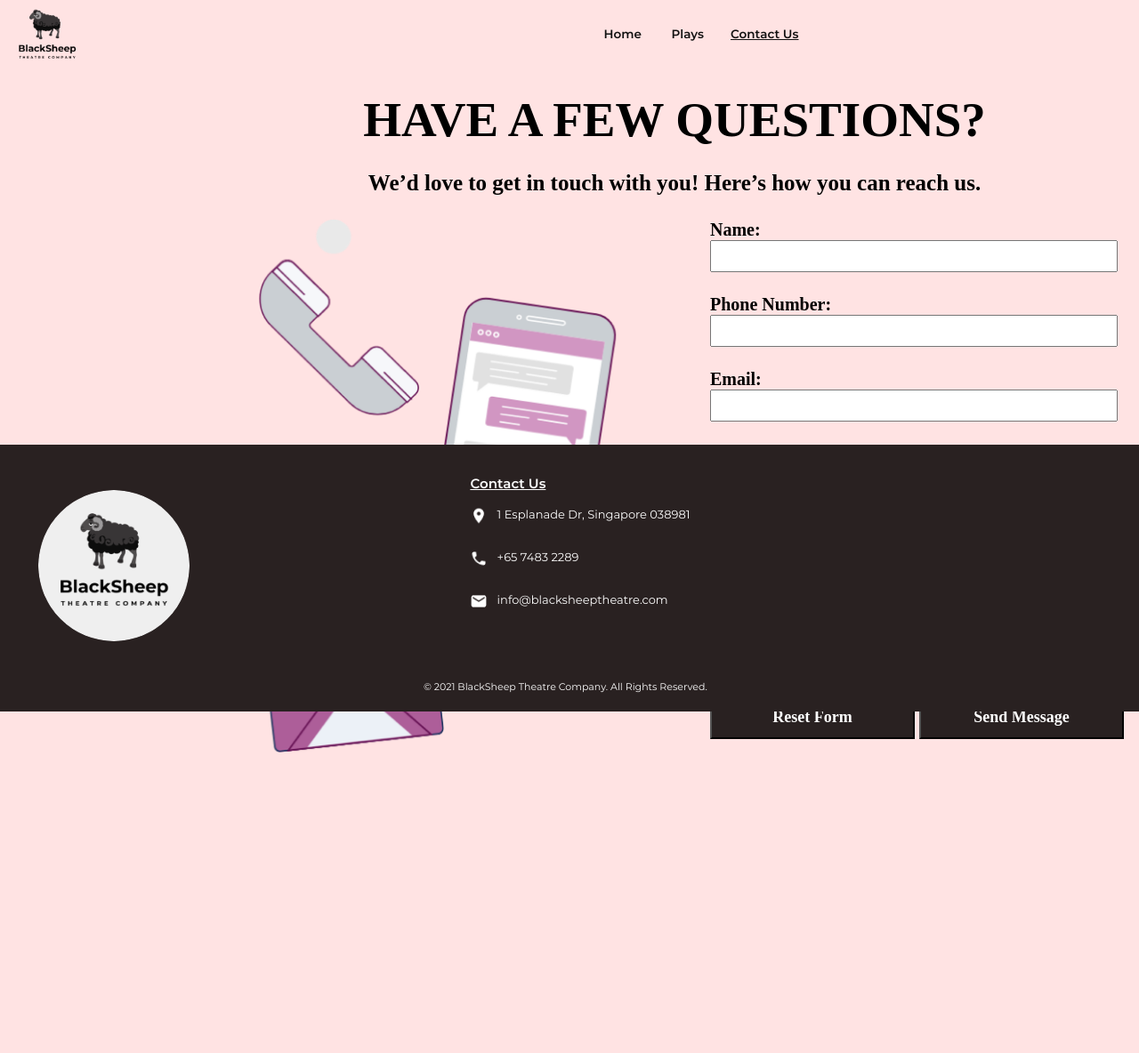
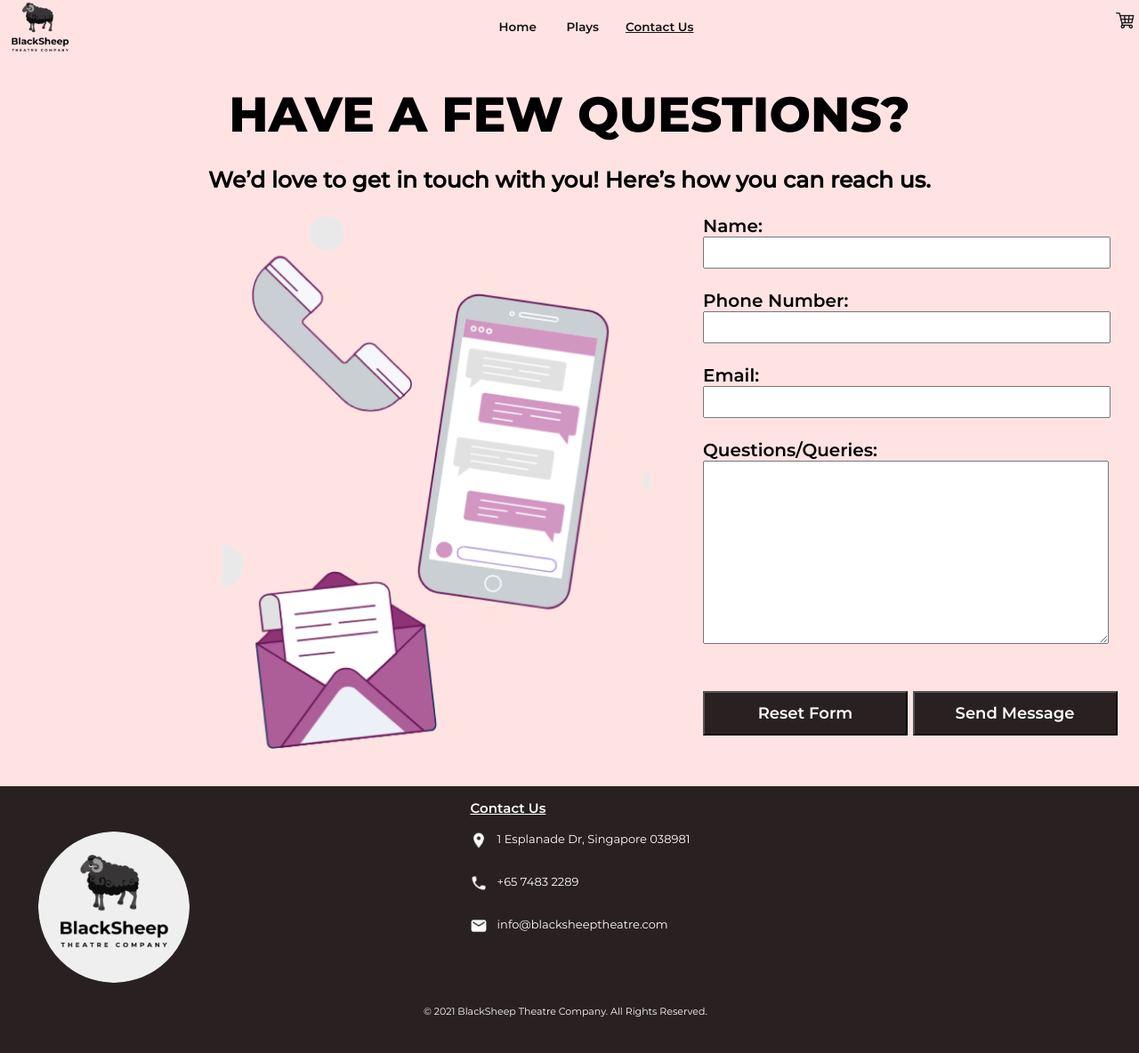
Before and after one commit to preksha99/WebApp-Project-The-BlackSheep-Theatre-Company, a PHP site: page /contact.html in a window 1280 px wide; the page is wider, and only the part inside the window is pictured. Shown: that part at 89% size. Before the commit the page ends 846 px from the top of that part, so only its background shows below. Run offline with PHP 8.4, Linux system fonts and the light colour scheme.

Commit message:
Alignment Fixes

```diff
--- a/main/contact.html
+++ b/main/contact.html
@@ -47,6 +47,8 @@
 				<script type = "text/javascript"  src = "js/contact_validation_registry.js" ></script>
 				</div>
 			</div>
+      <br>
+      <br>
             <footer>
                 <a style="float:left" href="#">
                     <div class="logo-image-round">
--- a/main/style.css
+++ b/main/style.css
@@ -25,9 +25,12 @@
 
 body {font-family:Montserrat-SemiBold, Montserrat-Medium, Montserrat-Regular, Montserrat-Bold, Montserrat-Black, Montserrat-ExtraBold;
     background-color:#FFE3E3;
-	width: 80%;
-	min-width:1500px;
-
+	width: 100%;
+  margin: 0px auto;
+  align-items:center;
+	min-width:800px;
+  /* max-width: 100%; */
+  overflow-x: hidden;
 }
 #nav {
   font-family:Montserrat-SemiBold;
@@ -76,9 +79,9 @@
   /* End navigation bar styling. */
 
 footer {
-  position: fixed;
-  left: 0;
-  bottom: 0;
+  position: relative;
+  left: 0%;
+  bottom: 0%;
   width: 100%;
   height: 300px;
   background-color: #292121;
@@ -163,7 +166,7 @@
 
 
 #headingtext {
-	font-family: Montserrat;
+	font-family: Montserrat-ExtraBold;
 	font-style: normal;
 	color: #000000;
 	font-weight: 800;
@@ -172,12 +175,13 @@
 	position:relative;
 }
 #headingtext p {
+  font-family: Montserrat-Medium;
 	font-weight: 600;
 	font-size: 25px;
 	line-height: 30px;
 }
 #content {
-	font-family: Montserrat;
+	font-family: Montserrat-SemiBold;
 	font-style: normal;
 	font-weight: 600;
 	font-size: 20px;
```
